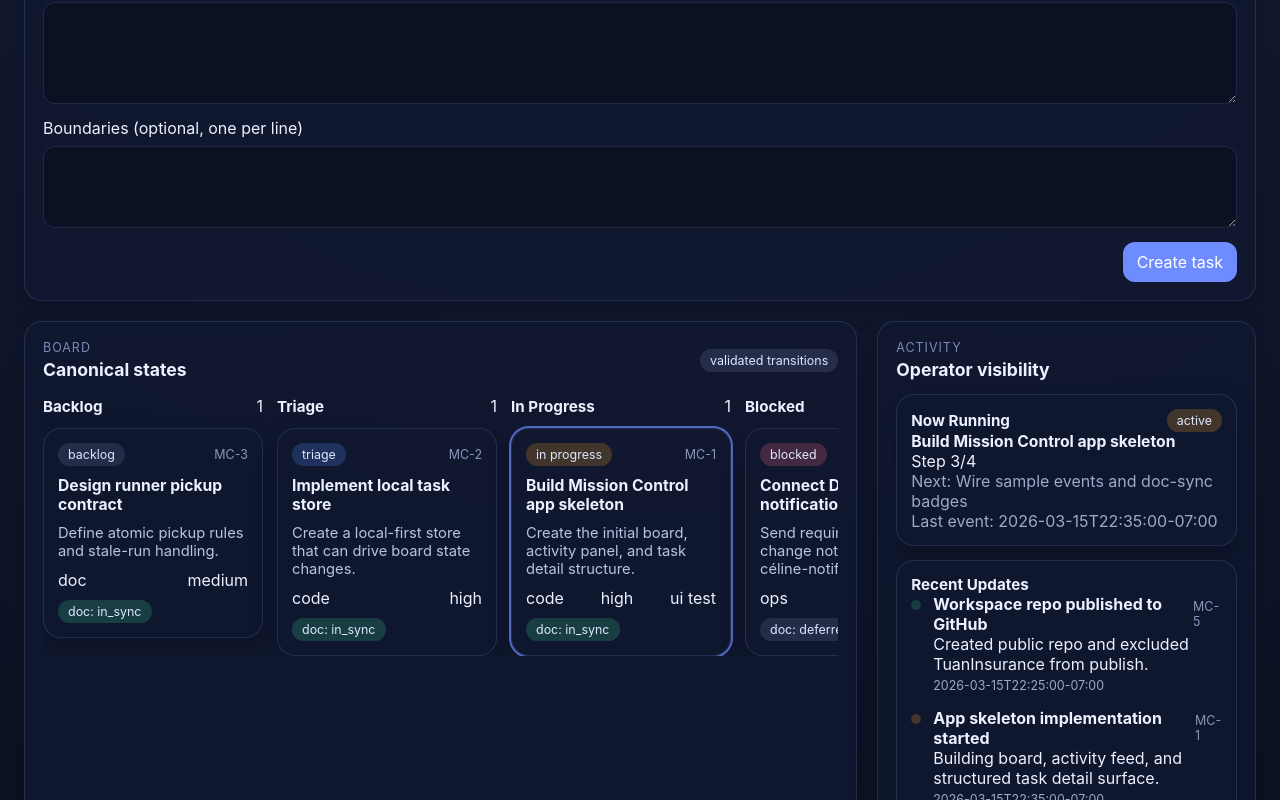
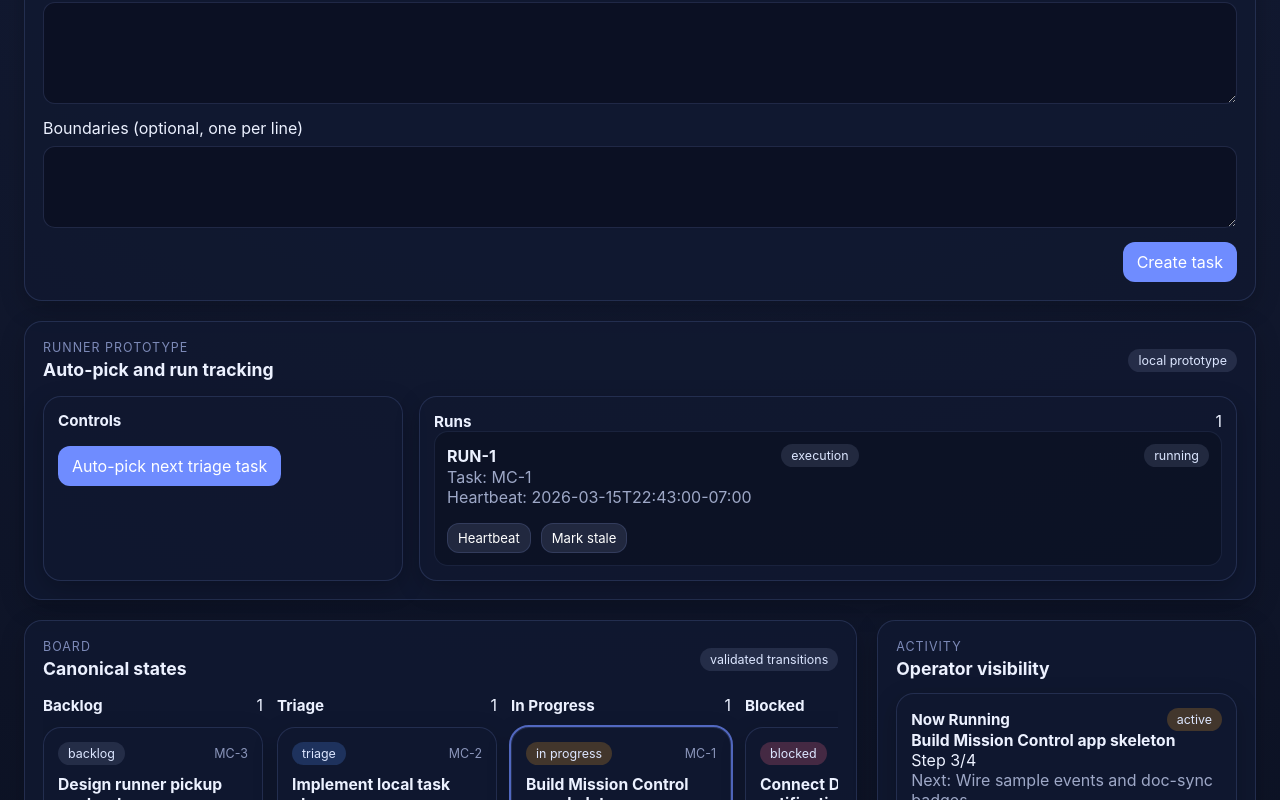
Before and after one commit to celine-1984-2077/celine-missioncontrol, a React (Vite) app in the folder mission-control/: page / in a window 1280 px wide. Shown: the part 537-1337 px from the top of the page. Built offline with nearby package versions, Linux system fonts and the light colour scheme.

Commit message:
Add local runner prototype and run tracking

```diff
--- a/mission-control/src/App.tsx
+++ b/mission-control/src/App.tsx
@@ -1,5 +1,5 @@
 import { useMemo, useState } from 'react'
-import { addProgressEvent, completeStep, createTask, loadState, transitionTask, updateTask } from './store'
+import { addProgressEvent, autoPickNextTask, completeStep, createTask, heartbeatRun, loadState, markRunStale, transitionTask, updateTask } from './store'
 import type { ActivityEvent, DocSyncStatus, Priority, Task, TaskStatus, TaskType } from './types'
 
 const columns: Array<{ key: TaskStatus; label: string }> = [
@@ -29,6 +29,7 @@ const eventTone: Record<ActivityEvent['type'], string> = {
   bug_created: 'tone-red',
   done: 'tone-green',
   plan_updated: 'tone-blue',
+  runner_error: 'tone-red',
 }
 
 const transitionTargets: Record<TaskStatus, TaskStatus[]> = {
@@ -65,6 +66,7 @@ export function App() {
 
   const tasks = state.tasks
   const activity = state.activity
+  const runs = state.runs
   const nowRunning = useMemo(() => tasks.find((task) => task.status === 'in_progress'), [tasks])
   const selectedTask = tasks.find((task) => task.id === selectedTaskId) ?? nowRunning ?? tasks[0]
   const doneDigest = tasks.filter((task) => task.status === 'done').slice(0, 3)
@@ -189,6 +191,34 @@ export function App() {
         </form>
       </section>
 
+      <section className="runner-panel card">
+        <div className="panel-heading"><div><p className="eyebrow">Runner Prototype</p><h2>Auto-pick and run tracking</h2></div><span className="pill">local prototype</span></div>
+        <div className="runner-grid">
+          <div className="subpanel">
+            <div className="subpanel-header"><h3>Controls</h3></div>
+            <div className="transition-row">
+              <button type="button" onClick={() => setState(autoPickNextTask(state))}>Auto-pick next triage task</button>
+            </div>
+          </div>
+          <div className="subpanel">
+            <div className="subpanel-header"><h3>Runs</h3><span>{runs.length}</span></div>
+            <div className="digest-list">
+              {runs.map((run) => (
+                <div key={run.id} className="run-card">
+                  <div className="meta-row"><strong>{run.id}</strong><span className="pill">{run.kind}</span><span className="pill">{run.status}</span></div>
+                  <p className="muted">Task: {run.taskId}</p>
+                  <p className="muted">Heartbeat: {run.heartbeatAt ?? 'n/a'}</p>
+                  <div className="transition-row">
+                    {run.status === 'running' && <button type="button" className="secondary small-button" onClick={() => setState(heartbeatRun(state, run.id))}>Heartbeat</button>}
+                    {run.status === 'running' && <button type="button" className="secondary small-button" onClick={() => setState(markRunStale(state, run.id))}>Mark stale</button>}
+                  </div>
+                </div>
+              ))}
+            </div>
+          </div>
+        </div>
+      </section>
+
       <main className="layout">
         <section className="board-panel card">
           <div className="panel-heading"><div><p className="eyebrow">Board</p><h2>Canonical states</h2></div><span className="pill">validated transitions</span></div>
--- a/mission-control/src/sampleData.ts
+++ b/mission-control/src/sampleData.ts
@@ -1,4 +1,4 @@
-import type { ActivityEvent, Task } from './types'
+import type { ActivityEvent, Run, Task } from './types'
 
 export const tasks: Task[] = [
   {
@@ -138,6 +138,18 @@ export const tasks: Task[] = [
   },
 ]
 
+export const runs: Run[] = [
+  {
+    id: 'RUN-1',
+    taskId: 'MC-1',
+    kind: 'execution',
+    status: 'running',
+    startedAt: '2026-03-15T22:30:00-07:00',
+    heartbeatAt: '2026-03-15T22:43:00-07:00',
+    summary: 'Building local MVP surfaces',
+  },
+]
+
 export const activity: ActivityEvent[] = [
   {
     id: 'A-1',
@@ -153,6 +165,7 @@ export const activity: ActivityEvent[] = [
     id: 'A-2',
     taskId: 'MC-1',
     projectId: 'mission-control',
+    runId: 'RUN-1',
     type: 'progress',
     title: 'App skeleton implementation started',
     body: 'Building board, activity feed, and structured task detail surface.',
--- a/mission-control/src/store.ts
+++ b/mission-control/src/store.ts
@@ -1,8 +1,9 @@
-import { tasks as seedTasks, activity as seedActivity } from './sampleData'
-import type { ActivityEvent, DocSyncStatus, Task, TaskStatus } from './types'
+import { activity as seedActivity, runs as seedRuns, tasks as seedTasks } from './sampleData'
+import type { ActivityEvent, DocSyncStatus, Run, Task, TaskStatus } from './types'
 
 const TASKS_KEY = 'mission-control/tasks'
 const EVENTS_KEY = 'mission-control/events'
+const RUNS_KEY = 'mission-control/runs'
 
 const allowedTransitions: Record<TaskStatus, TaskStatus[]> = {
   backlog: ['triage'],
@@ -15,6 +16,7 @@ const allowedTransitions: Record<TaskStatus, TaskStatus[]> = {
 export interface MissionControlState {
   tasks: Task[]
   activity: ActivityEvent[]
+  runs: Run[]
 }
 
 export interface TaskDraft {
@@ -41,20 +43,22 @@ export interface TaskUpdateInput {
 
 export function loadState(): MissionControlState {
   if (typeof window === 'undefined') {
-    return { tasks: seedTasks, activity: seedActivity }
+    return { tasks: seedTasks, activity: seedActivity, runs: seedRuns }
   }
 
   const storedTasks = window.localStorage.getItem(TASKS_KEY)
   const storedEvents = window.localStorage.getItem(EVENTS_KEY)
+  const storedRuns = window.localStorage.getItem(RUNS_KEY)
 
-  if (!storedTasks || !storedEvents) {
-    saveState({ tasks: seedTasks, activity: seedActivity })
-    return { tasks: seedTasks, activity: seedActivity }
+  if (!storedTasks || !storedEvents || !storedRuns) {
+    saveState({ tasks: seedTasks, activity: seedActivity, runs: seedRuns })
+    return { tasks: seedTasks, activity: seedActivity, runs: seedRuns }
   }
 
   return {
     tasks: JSON.parse(storedTasks) as Task[],
     activity: JSON.parse(storedEvents) as ActivityEvent[],
+    runs: JSON.parse(storedRuns) as Run[],
   }
 }
 
@@ -62,6 +66,7 @@ export function saveState(state: MissionControlState) {
   if (typeof window === 'undefined') return
   window.localStorage.setItem(TASKS_KEY, JSON.stringify(state.tasks))
   window.localStorage.setItem(EVENTS_KEY, JSON.stringify(state.activity))
+  window.localStorage.setItem(RUNS_KEY, JSON.stringify(state.runs))
 }
 
 export function transitionTask(state: MissionControlState, taskId: string, nextStatus: TaskStatus): MissionControlState {
@@ -84,9 +89,10 @@ export function transitionTask(state: MissionControlState, taskId: string, nextS
   }
 
   const event = buildTransitionEvent(task, nextStatus, now)
-  return commit(state, {
+  return commit({
     tasks: state.tasks.map((item) => (item.id === taskId ? updatedTask : item)),
     activity: [event, ...state.activity],
+    runs: state.runs,
   })
 }
 
@@ -133,10 +139,7 @@ export function createTask(state: MissionControlState, draft: TaskDraft): Missio
     createdBy: 'tony',
   }
 
-  return commit(state, {
-    tasks: [newTask, ...state.tasks],
-    activity: [event, ...state.activity],
-  })
+  return commit({ tasks: [newTask, ...state.tasks], activity: [event, ...state.activity], runs: state.runs })
 }
 
 export function updateTask(state: MissionControlState, taskId: string, input: TaskUpdateInput): MissionControlState {
@@ -169,9 +172,10 @@ export function updateTask(state: MissionControlState, taskId: string, input: Ta
     createdBy: 'celine',
   }
 
-  return commit(state, {
+  return commit({
     tasks: state.tasks.map((item) => (item.id === taskId ? updatedTask : item)),
     activity: [event, ...state.activity],
+    runs: state.runs,
   })
 }
 
@@ -191,6 +195,7 @@ export function addProgressEvent(state: MissionControlState, taskId: string, mes
     id: crypto.randomUUID(),
     taskId: task.id,
     projectId: task.projectId,
+    runId: task.activeRunId,
     type: 'progress',
     title: `${task.id} progress update`,
     body: message,
@@ -198,9 +203,10 @@ export function addProgressEvent(state: MissionControlState, taskId: string, mes
     createdBy: 'celine',
   }
 
-  return commit(state, {
+  return commit({
     tasks: state.tasks.map((item) => (item.id === taskId ? updatedTask : item)),
     activity: [event, ...state.activity],
+    runs: state.runs,
   })
 }
 
@@ -232,6 +238,7 @@ export function completeStep(state: MissionControlState, taskId: string, stepId:
     id: crypto.randomUUID(),
     taskId: task.id,
     projectId: task.projectId,
+    runId: task.activeRunId,
     type: 'step_completed',
     title: `${task.id} step completed`,
     body: task.plan[stepIndex]?.label,
@@ -239,9 +246,126 @@ export function completeStep(state: MissionControlState, taskId: string, stepId:
     createdBy: 'celine',
   }
 
-  return commit(state, {
+  return commit({
     tasks: state.tasks.map((item) => (item.id === taskId ? updatedTask : item)),
     activity: [event, ...state.activity],
+    runs: state.runs,
+  })
+}
+
+export function autoPickNextTask(state: MissionControlState): MissionControlState {
+  const candidate = state.tasks.find((task) => task.status === 'triage' && !task.requiresApproval && !task.activeRunId)
+  if (!candidate) return state
+
+  const now = new Date().toISOString()
+  const runId = `RUN-${state.runs.length + 1}`
+  const firstPendingIndex = candidate.plan.findIndex((step) => step.status !== 'done')
+  const nextPlan = candidate.plan.map((step, index) => {
+    if (index === firstPendingIndex && step.status === 'pending') return { ...step, status: 'in_progress' as const }
+    return step
+  })
+
+  const updatedTask: Task = {
+    ...candidate,
+    status: 'in_progress',
+    activeRunId: runId,
+    currentStepIndex: firstPendingIndex >= 0 ? firstPendingIndex : candidate.currentStepIndex,
+    nextStep: nextPlan[firstPendingIndex]?.label ?? candidate.nextStep,
+    updatedAt: now,
+    lastEventAt: now,
+  }
+
+  const run: Run = {
+    id: runId,
+    taskId: candidate.id,
+    kind: 'execution',
+    status: 'running',
+    startedAt: now,
+    heartbeatAt: now,
+    summary: `Auto-picked from triage for ${candidate.title}`,
+  }
+
+  const events: ActivityEvent[] = [
+    {
+      id: crypto.randomUUID(),
+      taskId: candidate.id,
+      projectId: candidate.projectId,
+      runId,
+      type: 'task_picked_up',
+      title: `${candidate.id} picked up from triage`,
+      body: 'Runner selected this task for execution.',
+      createdAt: now,
+      createdBy: 'system',
+    },
+    {
+      id: crypto.randomUUID(),
+      taskId: candidate.id,
+      projectId: candidate.projectId,
+      runId,
+      type: 'task_started',
+      title: `${candidate.id} execution started`,
+      body: `Run ${runId} is now active.`,
+      createdAt: now,
+      createdBy: 'system',
+    },
+  ]
+
+  return commit({
+    tasks: state.tasks.map((task) => (task.id === candidate.id ? updatedTask : task)),
+    activity: [...events.reverse(), ...state.activity],
+    runs: [run, ...state.runs],
+  })
+}
+
+export function heartbeatRun(state: MissionControlState, runId: string): MissionControlState {
+  const run = state.runs.find((item) => item.id === runId)
+  if (!run) return state
+  const now = new Date().toISOString()
+  return commit({
+    ...state,
+    runs: state.runs.map((item) => (item.id === runId ? { ...item, heartbeatAt: now } : item)),
+  })
+}
+
+export function markRunStale(state: MissionControlState, runId: string): MissionControlState {
+  const run = state.runs.find((item) => item.id === runId)
+  if (!run) return state
+  const task = state.tasks.find((item) => item.id === run.taskId)
+  const now = new Date().toISOString()
+
+  const updatedRun: Run = {
+    ...run,
+    status: 'failed',
+    endedAt: now,
+    errorSummary: 'Run marked stale by local prototype check.',
+  }
+
+  const updatedTask = task
+    ? {
+        ...task,
+        status: 'blocked' as const,
+        blockerDetail: 'Run heartbeat went stale in local prototype.',
+        updatedAt: now,
+        lastEventAt: now,
+      }
+    : undefined
+
+  const event: ActivityEvent = {
+    id: crypto.randomUUID(),
+    taskId: run.taskId,
+    projectId: task?.projectId ?? 'mission-control',
+    runId,
+    type: 'runner_error',
+    title: `${run.taskId} run marked stale`,
+    body: 'Prototype stale-run detector moved task to blocked.',
+    createdAt: now,
+    createdBy: 'system',
+  }
+
+  return commit({
+    tasks: updatedTask ? state.tasks.map((item) => (item.id === run.taskId ? updatedTask : item)) : state.tasks,
+    activity: [event, ...state.activity],
+    runs: state.runs.map((item) => (item.id === runId ? updatedRun : item)),
   })
 }
 
@@ -257,6 +381,7 @@ function buildTransitionEvent(task: Task, nextStatus: TaskStatus, createdAt: str
     id: crypto.randomUUID(),
     taskId: task.id,
     projectId: task.projectId,
+    runId: task.activeRunId,
     type: typeMap[nextStatus] ?? 'progress',
     title: `${task.id} moved to ${nextStatus.replace('_', ' ')}`,
     body: `State transition from ${task.status.replace('_', ' ')} to ${nextStatus.replace('_', ' ')}.`,
@@ -265,7 +390,7 @@ function buildTransitionEvent(task: Task, nextStatus: TaskStatus, createdAt: str
   }
 }
 
-function commit(_state: MissionControlState, nextState: MissionControlState): MissionControlState {
+function commit(nextState: MissionControlState): MissionControlState {
   saveState(nextState)
   return nextState
 }
--- a/mission-control/src/styles.css
+++ b/mission-control/src/styles.css
@@ -335,3 +335,22 @@ button.secondary {
   padding: 6px 10px;
   font-size: 0.82rem;
 }
+
+
+.runner-panel {
+  margin-bottom: 20px;
+}
+
+.runner-grid {
+  display: grid;
+  grid-template-columns: minmax(260px, 360px) 1fr;
+  gap: 16px;
+  margin-top: 16px;
+}
+
+.run-card {
+  background: rgba(10, 15, 31, 0.56);
+  border: 1px solid rgba(130, 152, 228, 0.12);
+  border-radius: 14px;
+  padding: 12px;
+}
```
Also changed, not shown: mission-control/src/types.ts (+16 -0 lines), 2 other files (tests, documents, lock files or other folders).
